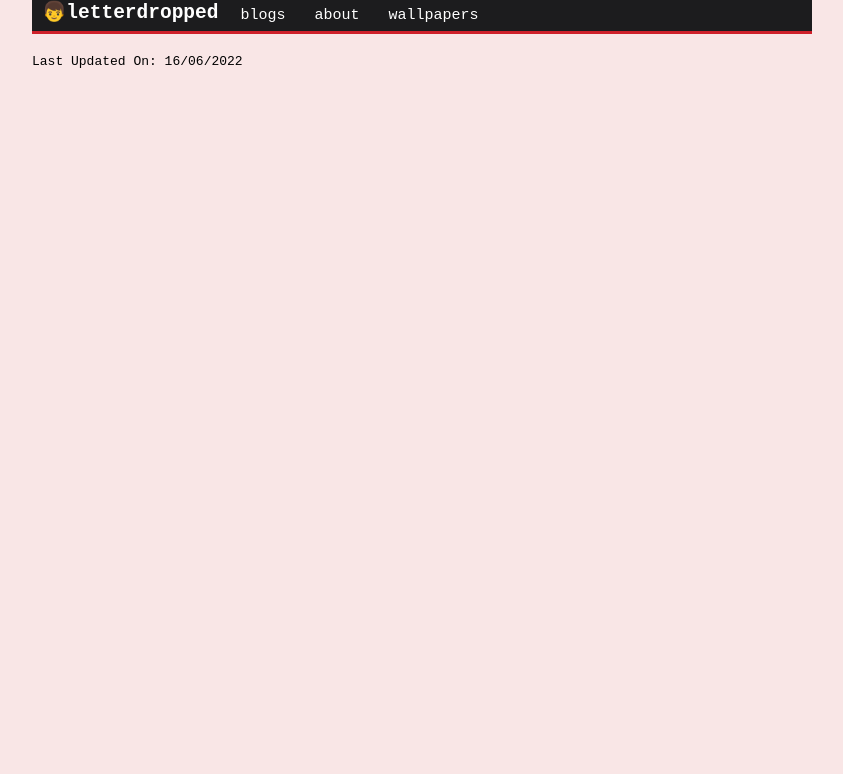
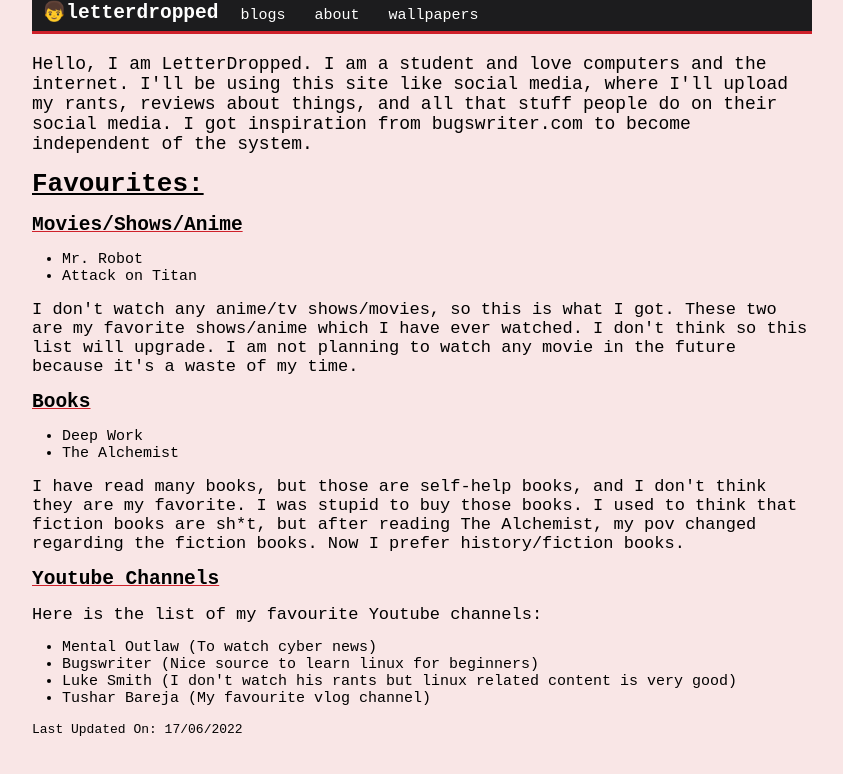
Before and after one commit to letterdropped/letterdropped.github.io, a plain HTML site: page about.html in a window 1280 px wide. Shown: the whole page, without its empty margins (218-1061 px from the left). Drawn offline with Linux system fonts and the light colour scheme.

Commit message:
fixed font size, added about page

```diff
--- a/about.html
+++ b/about.html
@@ -8,6 +8,18 @@
     <link rel="shortcut icon" href="favicon.png" type="image/x-icon">
     <title>LetterDropped</title>
 </head>
+<style>
+    .favourites p{
+        font-size: 17px;
+    }
+    .favourites h1{
+        text-decoration: underline;
+    }
+    h2{
+        text-decoration: underline;
+        text-decoration-color: #CF202A;
+    }
+</style>
 <body>
     <header>
         <nav>
@@ -18,8 +30,51 @@
         </nav>
     </header>
     <main>
-
+        <div class="intro">
+            <p>Hello, I am LetterDropped. I am a student and love computers and the internet. I'll be using this site like social media, where I'll upload my rants, reviews about things, and all that stuff people do on their social media. I got inspiration from bugswriter.com to become independent of the system.</p>
+        </div>
+        <br>
+        <div class="favourites">
+            <h1>Favourites:</h1>
+            <br>
+            <div class="movies">
+                <h2>Movies/Shows/Anime</h2>
+                <br>
+                <ul>
+                    <li>Mr. Robot</li>
+                    <li>Attack on Titan</li>
+                </ul>
+                <br>
+                <p>I don't watch any anime/tv shows/movies, so this is what I got. These two are my favorite shows/anime which I have ever watched. I don't think so this list will upgrade. I am not planning to watch any movie in the future because it's a waste of my time.</p>
+            </div>
+            <br>
+            <div class="books">
+                <h2>Books</h2>
+                <br>
+                <ul>
+                    <li>Deep Work</li>
+                    <li>The Alchemist</li>
+                </ul>
+                <br>
+                <p>I have read many books, but those are self-help books, and I don't think they are my favorite. I was stupid to
+                buy those books. I used to think that fiction books are sh*t, but after reading The Alchemist, my pov changed regarding the fiction books. Now I prefer history/fiction books.</p>
+            </div>
+            <br>
+            <div class="youtube-channels">
+                <h2>Youtube Channels</h2>
+                <br>
+                <p>Here is the list of my favourite Youtube channels:</p>
+                <br>
+                <ul>
+                    <li>Mental Outlaw (To watch cyber news)</li>
+                    <li>Bugswriter (Nice source to learn linux for beginners)</li>
+                    <li>Luke Smith (I don't watch his rants but linux related content is very good)</li>
+                    <li>Tushar Bareja (My favourite vlog channel)</li>
+                </ul>
+            </div>
+        </div>
     </main>
-    <footer><p>Last Updated On: 16/06/2022</p></footer>
+    <br>
+    <footer><p>Last Updated On: 17/06/2022</p></footer>
 </body>
 </html>
--- a/style.css
+++ b/style.css
@@ -41,7 +41,7 @@ main{
 }
 
 .intro{
-    font-size: 20px;
+    font-size: 18px;
 }
 
 .wallpapers{
```
Also changed, not shown: index.html (+2 -1 lines).
